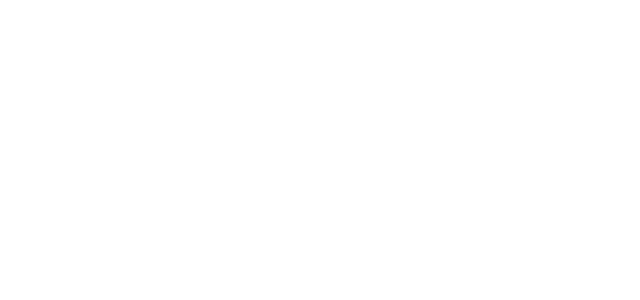
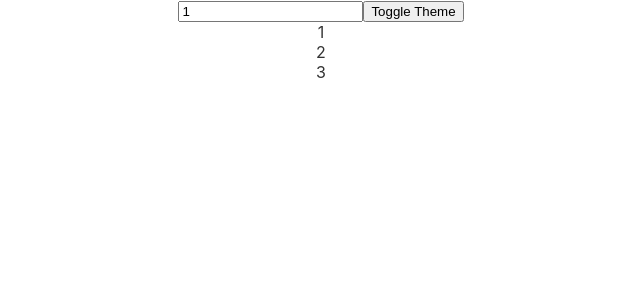
Before and after one commit to SahilPathan-git/canva-lite, a React (Create React App) app: page / in a window 1280 px wide. Shown: the top 300 px of the page, without its empty margins (319-959 px from the left). Built offline with nearby package versions, Linux system fonts and the light colour scheme.

Commit message:
add useMemo and useCallback

```diff
--- a/src/App.js
+++ b/src/App.js
@@ -1,4 +1,6 @@
 import "./App.css";
+import UseCallback from "./component/Hooks/UseCallBack/UseCallback";
+// import UseMemo from "./component/Hooks/UseMemo/UseMemo";
 // import UseRef from "./component/Hooks/UseRef/UseRef";
 // import UseContextHook from "./component/Hooks/UseContext/UseContextHook";
 // import UseEffect from "./component/Hooks/UseEffect/UseEffect";
@@ -13,6 +15,9 @@
 // import Counter from "./component/counter/Counter"
 
 function App() {
+
+
+
   return (
     <div>
       <center>
@@ -23,11 +28,13 @@
         {/* <ToggleButton/> */}
         {/* <Form/> */}
         {/* <Pure/> */}
-       {/* <UseReducerHook/> */}
+        {/* <UseReducerHook/> */}
         {/* <UseState/> */}
         {/* <UseContextHook/> */}
         {/* <UseEffect/> */}
         {/* <UseRef/> */}
+        {/* <UseMemo limit={20}/>    */}
+        <UseCallback/>
       </center>
     </div>
   );
--- /dev/null
+++ b/src/component/Hooks/UseCallBack/List.js
@@ -0,0 +1,25 @@
+import React, { useEffect, useState } from "react";
+
+const List = ({getItems}) => {
+    const [show, setshow] = useState([])
+
+    useEffect(()=>{
+        setshow(getItems)
+        console.log("I am render");
+
+    }, [getItems])
+  return <div>
+
+      {/* {show.map(item => <div key={item}>{item}</div>)} */}
+     {
+        show.map((i,u)=>{
+            return(
+                <div key={u}>{i}</div>
+            )
+        })
+     }
+
+  </div>;
+};
+
+export default List;
--- /dev/null
+++ b/src/component/Hooks/UseCallBack/UseCallback.js
@@ -0,0 +1,38 @@
+import React, { useCallback,  useState } from "react";
+import List from "./List";
+
+const UseCallback = () => {
+  const [number, setNumber] = useState(1);
+  const [dark, setDark] = useState(false);
+
+
+//   useCallback is similer like useMemo
+
+const getItems = useCallback(()=>{
+    return [number, number + 1, number +2]
+  },[number])
+
+    // const getItems = useMemo(() => {
+    //     return [number, number + 1, number + 2]
+    // }, [number])
+
+  const theme = {
+    backgroundColor: dark ? "#333" : "#FFF",
+    color: dark ? "#FFF" : "#333",
+  };
+
+  return (
+    <div style={theme}>
+      <input
+        type="number"
+        value={0 || number}
+        onChange={(e) => setNumber(parseInt(e.target.value))}
+      />
+
+      <button onClick={() => setDark((prev) => !prev)}>Toggle Theme</button>
+      <List getItems= {getItems}/>
+    </div>
+  );
+};
+
+export default UseCallback;
--- /dev/null
+++ b/src/component/Hooks/UseMemo/UseMemo.js
@@ -0,0 +1,58 @@
+import React, { useMemo, useState } from "react";
+
+const UseMemo = () => {
+  const [count, setCount] = useState(0);
+
+  const countSquare = useMemo(() => {
+    console.log("Calculate Square value");
+
+    return count * count;
+  }, [count]);
+  return (
+    <div>
+      <h3>Use Memo</h3>
+      <div> Count : {count}</div>
+      <div>
+        <button onClick={(e) => setCount(count + 1)}>Increment</button>
+      </div>
+          <div>Count Square : {countSquare}</div>
+    </div>
+  );
+};
+
+export default UseMemo;
+
+
+
+// import React, { useState, useMemo } from 'react';
+
+// function UseMemo({ limit }) {
+//     const [count, setCount] = useState(1);
+
+//     // Generate a list of even numbers up to the specified limit
+//     const evenNumbers = useMemo(() => {
+//         const evenList = [];
+//         for (let i = 2; i <= limit; i += 2) {
+//             evenList.push(i);
+//         }
+//         return evenList;
+//     }, [limit]);
+
+//     return (
+//         <div>
+//             <p>Generate a list of even numbers up to:</p>
+//             <input
+//                 type="number"
+//                 value={limit}
+//                 onChange={(e) => setCount(e.target.value)}
+//             />
+//             <ul>
+//                 {evenNumbers.map((number) => (
+//                     <li key={number}>{number}</li>
+//                 ))}
+//             </ul>
+//         </div>
+//     );
+// }
+
+// export default UseMemo;
```
